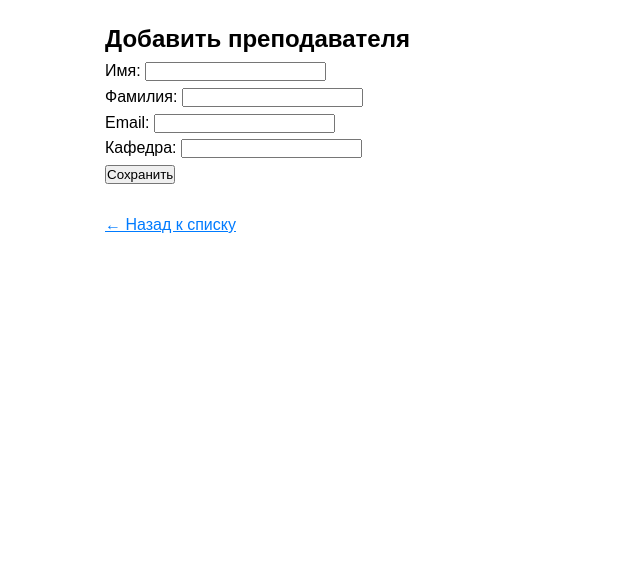
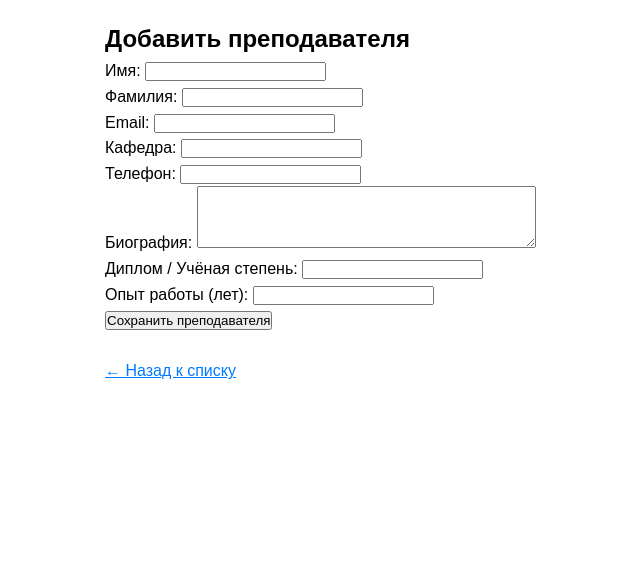
Before and after one commit to Simonenkoa/practice2-university, a Django app: page /teachers/add/ in a window 1280 px wide. Shown: the part 120-690 px from the top of the page, without its empty margins (5-645 px from the left). Run offline with Django 4.2, Linux system fonts and the light colour scheme.

Commit message:
исправление в TeacherInfo

```diff
--- a/schedule/forms.py
+++ b/schedule/forms.py
@@ -1,10 +1,32 @@
 from django import forms
-from .models import Teacher, Course, Student
+from .models import Teacher, Course, Student, TeacherInfo
 
-class TeacherForm(forms.ModelForm):
-    class Meta:
+
+class TeacherForm(forms.ModelForm) :
+    # Поля из TeacherInfo
+    phone = forms.CharField(max_length=20, required=False, label="Телефон")
+    bio = forms.CharField(widget=forms.Textarea(attrs={'rows' : 4}), required=False, label="Биография")
+    diploma = forms.CharField(max_length=200, required=False, label="Диплом / Учёная степень")
+    experience_years = forms.IntegerField(required=False, label="Опыт работы (лет)")
+
+    class Meta :
         model = Teacher
         fields = ['first_name', 'last_name', 'email', 'department']
+
+    def save(self, commit=True) :
+        teacher = super().save(commit=commit)
+
+        # Создаём или обновляем TeacherInfo
+        TeacherInfo.objects.update_or_create(
+            teacher=teacher,
+            defaults={
+                'phone' : self.cleaned_data.get('phone', ''),
+                'bio' : self.cleaned_data.get('bio', ''),
+                'diploma' : self.cleaned_data.get('diploma', ''),
+                'experience_years' : self.cleaned_data.get('experience_years') or 0,
+            }
+        )
+        return teacher
 
 class CourseForm(forms.ModelForm):
     class Meta:
--- a/schedule/templates/schedule/teacher_form.html
+++ b/schedule/templates/schedule/teacher_form.html
@@ -7,7 +7,7 @@
     <form method="post">
         {% csrf_token %}
         {{ form.as_p }}
-        <button type="submit">Сохранить</button>
+        <button type="submit">Сохранить преподавателя</button>
     </form>
     <br>
     <a href="{% url 'teacher_list' %}">← Назад к списку</a>
--- a/schedule/views.py
+++ b/schedule/views.py
@@ -1,6 +1,6 @@
 from django.shortcuts import render, redirect, get_object_or_404
 from django.db.models import Count
-from .models import Teacher, Course, Student
+from .models import Teacher, Course, Student, TeacherInfo
 from .forms import TeacherForm, CourseForm, StudentForm, StudentCourseForm
 
 # teacher---------------------------------------------------------------------------------------------------------
@@ -12,7 +12,9 @@ def teacher_create(request):
     if request.method == 'POST':
         form = TeacherForm(request.POST)
         if form.is_valid():
-            form.save()
+            teacher = form.save()                    # сначала сохраняем Teacher
+            # Автоматически создаём TeacherInfo
+            TeacherInfo.objects.create(teacher=teacher)
             return redirect('teacher_list')
     else:
         form = TeacherForm()
@@ -107,13 +109,16 @@ def student_update_courses(request, pk):
     })
 
 # teacher info-------------------------------------------------------------------------------------------------------------
-def teacher_info(request, pk):
+def teacher_info(request, pk) :
     teacher = get_object_or_404(Teacher, pk=pk)
-    try:
-        info = teacher.info
-    except TeacherInfo.DoesNotExist:
-        info = None
+
+    info = None
+    try :
+        info = teacher.info  # пытаемся получить связанную информацию
+    except TeacherInfo.DoesNotExist :
+        info = None  # если информации нет — просто None
+
     return render(request, 'schedule/teacher_info.html', {
-        'teacher': teacher,
-        'info': info
+        'teacher' : teacher,
+        'info' : info
     })
```
Also changed, not shown: db.sqlite3.
